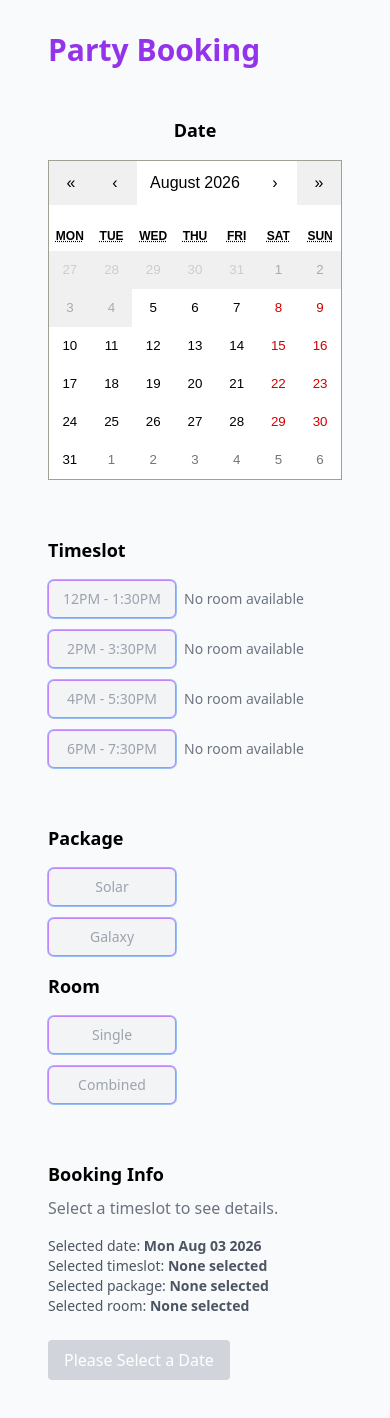
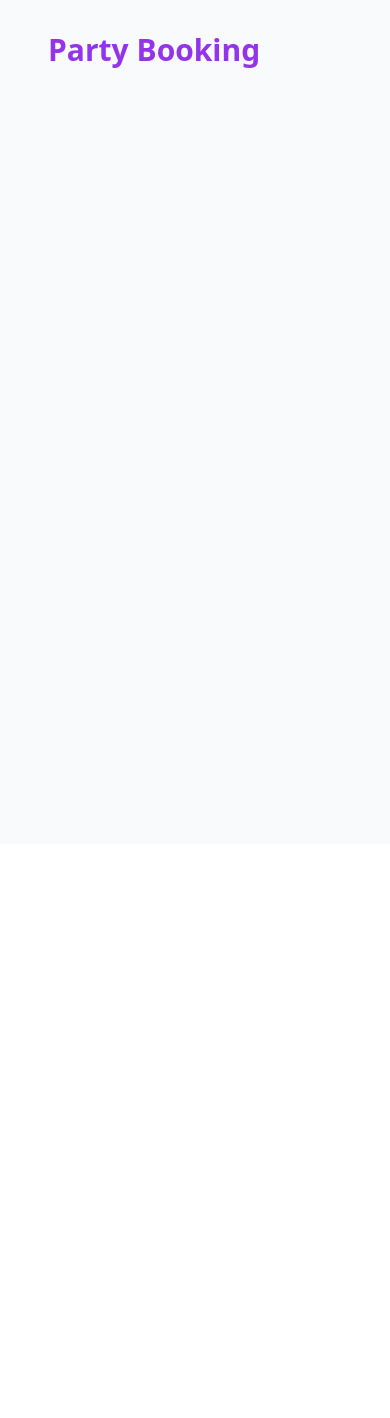
Before and after one commit to JamesOnwordi/partybooking, a Next.js app in the folder client/: page / in a window 390 px wide. Shown: the top 1418 px of the page. After the commit the page ends 844 px from the top, so only its background shows below. Built offline with nearby package versions, Linux system fonts and the light colour scheme.

Commit message:
price on form page

```diff
--- a/client/src/pages/booking/form.js
+++ b/client/src/pages/booking/form.js
@@ -19,6 +19,15 @@ export default function Form() {
   const watchedValues = useWatch({ control })
   const kids = parseInt(watchedValues?.kidsCapacity) || 0
   const adults = parseInt(watchedValues?.adultsCapacity) || 0
+
+  const addons = ADDONS.map((addon) => {
+    return {
+      quantity: watchedValues?.addons?.[addon.name] || 0,
+      name: addon.name,
+      price: addon.price
+    }
+  })
+
   const pepperoniPizza = parseInt(watchedValues?.[ADDONS[0].name]) || 0
   const cheesePizza = parseInt(watchedValues?.[ADDONS[1].name]) || 0
 
@@ -55,8 +64,14 @@ export default function Form() {
       selectedTimeslot,
       selectedPackage,
       selectedRoom,
-      packagePrice
+      basePrice
     } = initialData
+
+    console.log('Restoring initial data:', initialData)
+    if (basePrice) {
+      setPartyPrice(basePrice)
+      console.log('Package Price:', basePrice)
+    }
 
     if (selectedPackage) {
       setPartyPackage(selectedPackage)
@@ -107,6 +122,25 @@ export default function Form() {
     watchedValues
   ])
 
+  // Calculate party price based on selected package and addons
+  useEffect(() => {
+    console.log(kids, adults, addons, watchedValues)
+    const basePrice = partyPrice || 0
+
+    const addonsPrice = addons.reduce((acc, addon) => {
+      return acc + addon.quantity * addon.price
+    }, 0)
+
+    const extraKidsPrice = Math.max(0, kids - maxKids) * 10
+
+    if (kids > DEFAULT_CAPACITY[numberOfRooms]) {
+      console.log('Extra kids price:', DEFAULT_CAPACITY[numberOfRooms])
+    }
+    console.log('Addons price:', addonsPrice)
+
+    let totalPrice = basePrice + addonsPrice
+  }, [kids, adults, addons])
+
   // Form submission handler
   const onSubmit = (data) => {
     console.log('Form Data:', data)
@@ -153,6 +187,7 @@ export default function Form() {
       )
     })
   }
+
   return (
     <div className="min-h-screen bg-gray-50 p-8">
       <header className="text-xl font-bold mb-8">
--- a/client/src/pages/booking/index.js
+++ b/client/src/pages/booking/index.js
@@ -46,20 +46,17 @@ export default function CalendarPage() {
   // Save state to localStorage on change
   useEffect(() => {
     if (typeof window !== 'undefined') {
+      const basePrice = packagePrice.base || 0
+
+      console.log(typeof basePrice)
       localStorage.setItem(
         'initialBooking',
         JSON.stringify({
-          date: date.toISOString(),
-          // Ensure we save the actual date string
-          selectedDate: date.toISOString().slice(0, 10),
-          // Save the selected values
-          // This ensures we save the date in YYYY-MM-DD format
-          // and not the Date object itself
           selectedDate,
           selectedTimeslot,
           selectedPackage,
           selectedRoom,
-          packagePrice
+          basePrice
         })
       )
     }
@@ -68,8 +65,8 @@ export default function CalendarPage() {
       selectedDate,
       selectedTimeslot,
       selectedPackage,
-      selectedRoom,
-      packagePrice
+      selectedRoom
+      // basePrice
     )
   }, [
     selectedDate,
--- a/client/src/pages/index.js
+++ b/client/src/pages/index.js
@@ -190,128 +190,6 @@ export default function CalendarPage() {
       <h1 className="text-3xl font-bold text-purple-600 mb-8 pl-4">
         Party Booking
       </h1>
-
-      <div className="flex flex-col lg:flex-row gap-6">
-        {/* Calendar */}
-        <div className="p-4 w-full lg:w-1/3">
-          <h2 className="text-lg text-center font-semibold mb-4">Date</h2>
-          <div className="flex justify-center">
-            <Calendar
-              onChange={handleDateChange}
-              minDate={new Date(new Date().setDate(new Date().getDate() + 2))}
-              maxDate={
-                new Date(new Date().getFullYear(), new Date().getMonth() + 4, 0)
-              }
-              value={date}
-              className="react-calendar"
-            />
-          </div>
-        </div>
-
-        {/* Timeslots */}
-        <div className="w-full lg:w-1/3 p-4">
-          <h2 className="text-lg font-semibold mb-4">Timeslot</h2>
-          <div className="flex flex-col gap-3">{renderTimeslots()}</div>
-        </div>
-
-        {/* Packages */}
-        <div className="w-full lg:w-1/6 p-4">
-          <h2 className="text-lg font-semibold mb-4">Package</h2>
-          <div className="flex flex-col gap-3">{renderPackages()}</div>
-          <div className="text-lg font-semibold mt-4 mb-4"> Room </div>
-          <div className="flex flex-col gap-3">{renderRooms()}</div>
-        </div>
-
-        {/* Info Panel */}
-        <div className="p-4 w-full lg:w-1/3">
-          <h2 className="text-lg font-semibold mb-2">Booking Info</h2>
-          {selectedTimeslot ? (
-            <p className="text-gray-800">
-              Number of Rooms:{' '}
-              <strong>
-                {selectedRoom === ROOMS[0]
-                  ? 1
-                  : selectedRoom === ROOMS[1]
-                  ? 2
-                  : 'Select a Room'}
-              </strong>
-            </p>
-          ) : (
-            <p className="text-gray-500">Select a timeslot to see details.</p>
-          )}
-          <p className="mt-4 text-sm text-gray-600">
-            Selected date: <strong>{date.toDateString()}</strong>
-          </p>
-          <p className="text-sm text-gray-600">
-            Selected timeslot:{' '}
-            <strong>{TIMESLOTS[selectedTimeslot] ?? 'None selected'}</strong>
-          </p>
-          <p className="text-sm text-gray-600">
-            Selected package:{' '}
-            <strong>{selectedPackage ?? 'None selected'}</strong>
-          </p>
-          <p className="text-sm text-gray-600">
-            Selected room: <strong>{selectedRoom ?? 'None selected'}</strong>
-          </p>
-
-          {selectedPackage && (
-            <div className="mt-4 text-sm text-gray-600">
-              <h3 className="font-semibold mb-1">Price Details:</h3>
-              {(() => {
-                const pricing = calculatePrice()
-                return pricing ? (
-                  <div className="space-y-1">
-                    <p>
-                      Base price: <strong>${pricing.base.toFixed(2)}</strong>
-                    </p>
-
-                    {pricing.cleaning > 0 && (
-                      <p>
-                        Cleaning fee:{' '}
-                        <strong>${pricing.cleaning.toFixed(2)}</strong>
-                      </p>
-                    )}
-                    {pricing.tax > 0 && (
-                      <p>
-                        Tax (5%): <strong>${pricing.tax.toFixed(2)}</strong>
-                      </p>
-                    )}
-                    <p className="mt-1">
-                      Total:{' '}
-                      <strong className="text-purple-700">
-                        ${pricing.total.toFixed(2)}
-                      </strong>
-                    </p>
-                  </div>
-                ) : null
-              })()}
-            </div>
-          )}
-
-          {selectedRoom ? (
-            <a href="/booking/form">
-              <button className="mt-6 px-4 py-2 bg-purple-600 text-white rounded hover:bg-purple-700 transition">
-                Book Now
-              </button>
-            </a>
-          ) : (
-            <button
-              disabled={true}
-              className="mt-6 cursor-not-allowed px-4 py-2 bg-gray-300 text-white w-fit rounded  transition"
-            >
-              {date.getDate() === new Date().getDate()
-                ? 'Please Select a Date'
-                : !selectedTimeslot
-                ? 'Please Select a Timeslot'
-                : !selectedPackage
-                ? 'Please Select a Package'
-                : !selectedRoom
-                ? 'Please Select a Room'
-                : ''}
-            </button>
-          )}
-        </div>
-      </div>
     </div>
   )
 }
--- a/client/src/utils/bookingUtils.js
+++ b/client/src/utils/bookingUtils.js
@@ -5,6 +5,7 @@ export const ROOMS = ['Single', 'Combined']
 export const PACKAGES = ['Solar', 'Galaxy']
 export const DEFAULT_CAPACITY = [8, 16]
 export const MAX_CAPACITY = [20, 40]
+export const EXTRA_KIDS_PRICE = []
 export const TIMESLOTS = {
   '12PM': '12:00 PM - 1:30 PM',
   '2PM': '2:00 PM - 3:30 PM',
```
